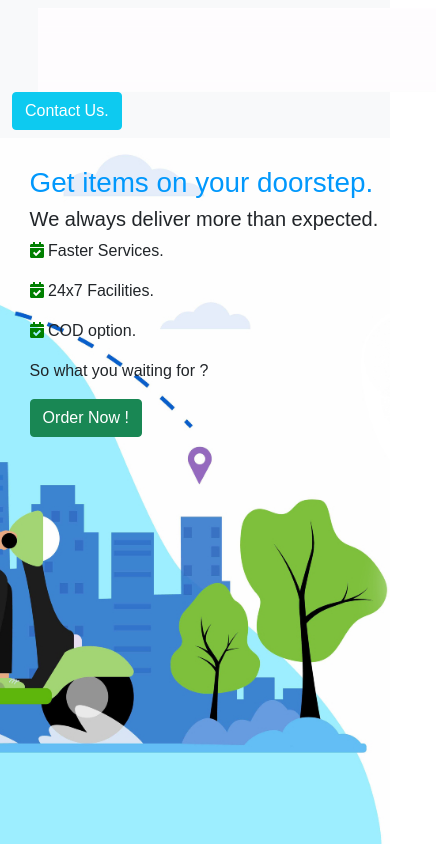
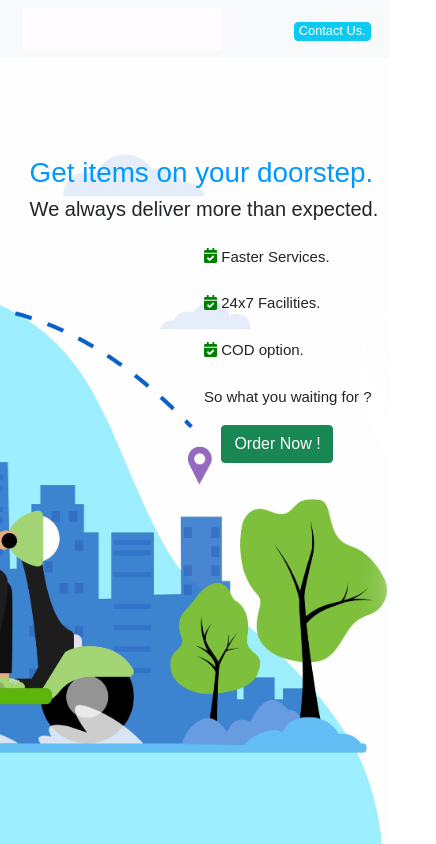
Before and after one commit to deliveryondoor/deliveryondoor.github.io, a React (Create React App) app: page / in a window 390 px wide. Shown: the whole page, 436 px wide, since content can reach past the window. Built offline with nearby package versions, Linux system fonts and the light colour scheme; no server answers.

Commit message:
mobile optimizations

```diff
--- a/src/App.js
+++ b/src/App.js
@@ -46,7 +46,7 @@ function App() {
                 <Navbar bg="light" expand="lg">
                     <Container>
                         <img class="logo-brand" src={logo} alt="logo"/>
-                        <Button onClick={handleShow1} data-aos="zoom-in" data-aos-delay="2000" variant="info" class="contact">Contact Us.</Button>{' '}
+                        <Button onClick={handleShow1} data-aos="zoom-in" data-aos-delay="2000" variant="info" id="contact" >Contact Us.</Button>{' '}
                     </Container>
                 </Navbar>
 
@@ -79,7 +79,7 @@ function App() {
                                 <input type="number" name="Phone1" className="form-control form-group" placeholder="Contact Number 1*" required=""/>
                                 <input type="number" name="Phone2" className="form-control form-group" placeholder="Contact Number 2*" required=""/>
                                 <input id="datePicker" type="date" className="form-control form-group" name="Date" defaultValue={date}/>
-                                <input type="submit" name="submit"  className="btn btn-primary order-btn" value="Order Now"/>
+                                <input type="submit" name="submit" className="btn btn-primary order-btn" value="Order Now"/>
                             </form>
                         </Modal.Body>
                     </Modal>
--- a/src/index.css
+++ b/src/index.css
@@ -18,6 +18,13 @@
   margin-left: 7%;
 }
 
+@media (max-width: 600px){
+  .logo-brand {
+    height: 5vh;
+    margin-left: 3%;
+  }
+}
+
 .brand-line {
   display: inline-block;
   color: #0198FC;
@@ -28,9 +35,22 @@
   margin-bottom: 0;
 }
 
-.contact {
+#contact {
   margin-right: 2%;
   margin-top: 1%;
+}
+
+.tick1{
+  color: #0198FC;
+  margin: 0 2%;
+}
+
+@media (max-width: 600px){
+  #contact {
+    padding:2px 4px;
+    font-size:80%;
+    line-height: 1;
+  }
 }
 
 .modal-para {
@@ -53,12 +73,23 @@
   color: #0198FC;
 }
 
-.tick1{
-  color: #0198FC;
-  margin: 0 2%;
-}
 .tick2{
   color: green;
+}
+
+
+@media (max-width: 600px){
+  .tag{
+    margin-top: 25%;
+  }
+  .tag p {
+    margin-top: 7%;
+    margin-left: 50%;
+    font-size: 15px;
+  }
+  .tag button{
+    margin-left: 55%;
+  }
 }
 
 .form-group {
```
